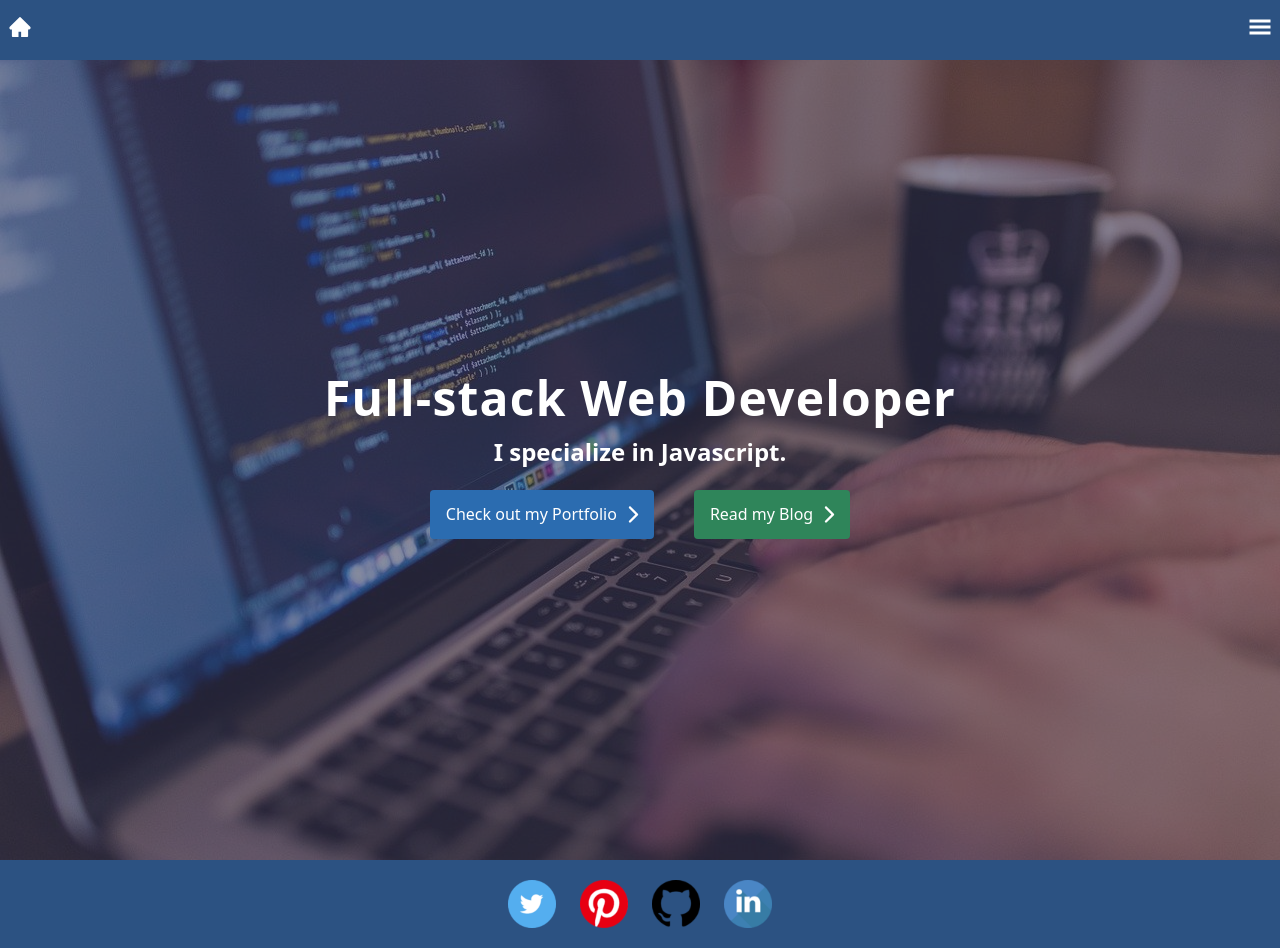
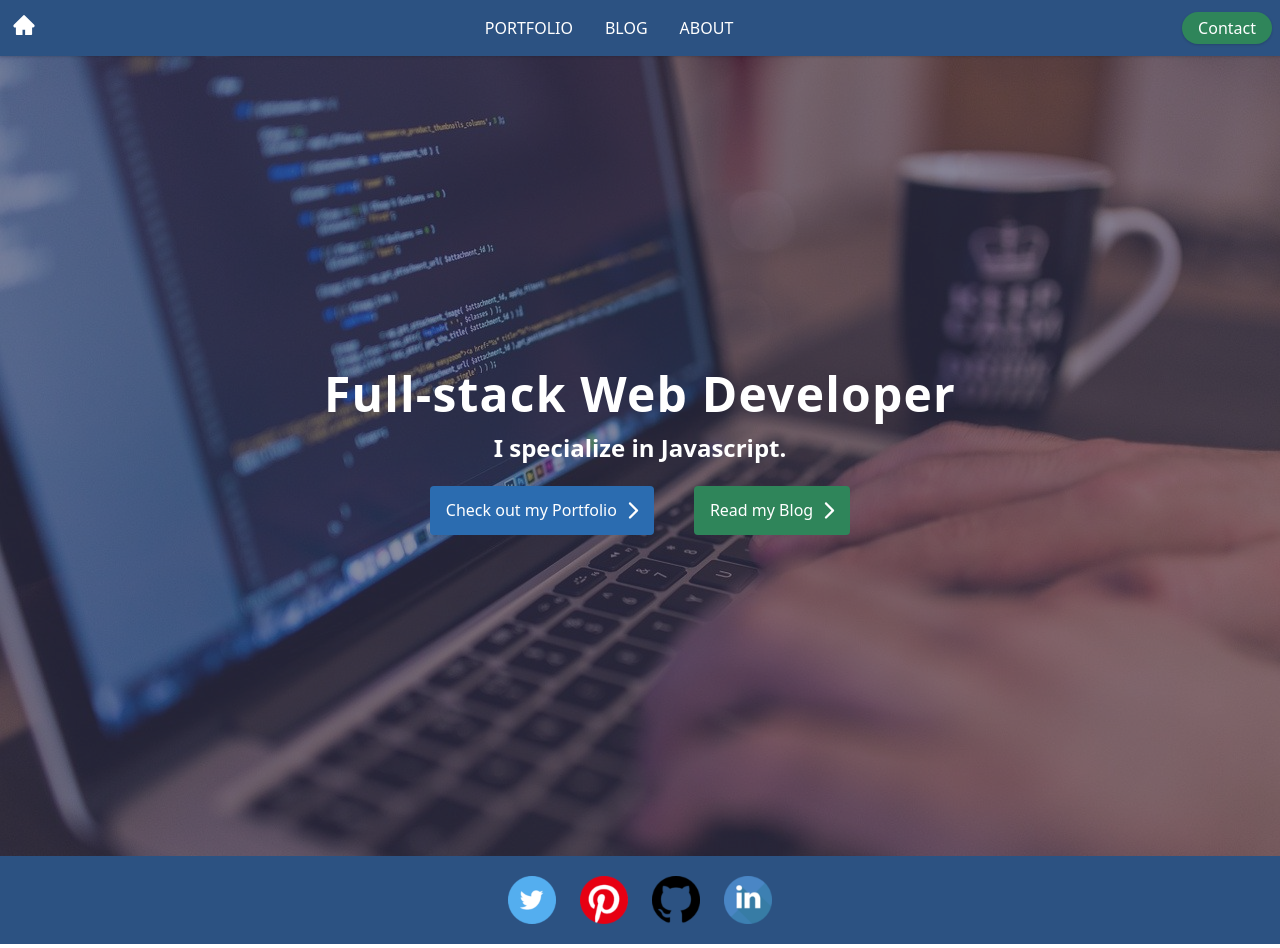
Before and after one commit to carlicdev/carlicdev-blog, a React (Create React App) app in the folder client/: page / in a window 1280 px wide. Built offline with nearby package versions, Linux system fonts and the light colour scheme; no server answers.

Commit message:
responsive nav

```diff
--- a/client/src/components/Navbar/Navbar.js
+++ b/client/src/components/Navbar/Navbar.js
@@ -7,14 +7,40 @@ const Navbar = () => {
     const [ isOpen, setIsOpen ] = useState(false);
 
     return (
-        <div className='bg-blue-800 text-white sticky top-0'>
+        <div className='bg-blue-800 text-white sticky top-0 shadow'>
             <div className='flex py-3 justify-around items-center'>
-                <div className='ml-2'>
+                <div className='ml-3 mr-auto '>
                     <button className='text-2xl font-bold'>
                         <Link to='/'><AiFillHome /></Link>
                     </button>
                 </div>
-                <div className='ml-auto mr-2 text-2xl '>
+                <div className='hidden lg:inline mx-auto'>
+                    <ul>
+                        <li className='inline mx-4'>
+                            <Link to='/portfolio'>
+                                PORTFOLIO
+                            </Link>
+                        </li>
+                        <li className='inline mx-4'>
+                            <Link to='/blog'>
+                                BLOG
+                            </Link>
+                        </li>
+                        <li className='inline mx-4'>
+                            <Link to='/about'>
+                                ABOUT
+                            </Link>
+                        </li>
+                    </ul>
+                </div>
+                <div className='hidden lg:inline mr-2 ml-auto'>
+                    <button className='bg-green-700 rounded-full px-4 py-1 focus:outline-none shadow hover:bg-green-600'>
+                        <Link to='/contact'>
+                            Contact
+                        </Link>
+                    </button>
+                </div>
+                <div className='ml-auto mr-2 text-2xl lg:hidden'>
                     <button type='button'
                         className='hover:text-blue-500 focus:outline-none focus:text-blue-500'
                         onClick={() => setIsOpen(!isOpen)} >
```
